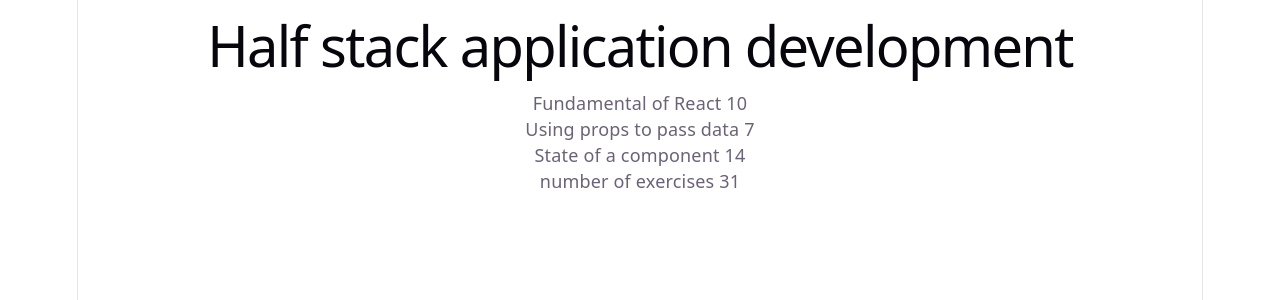
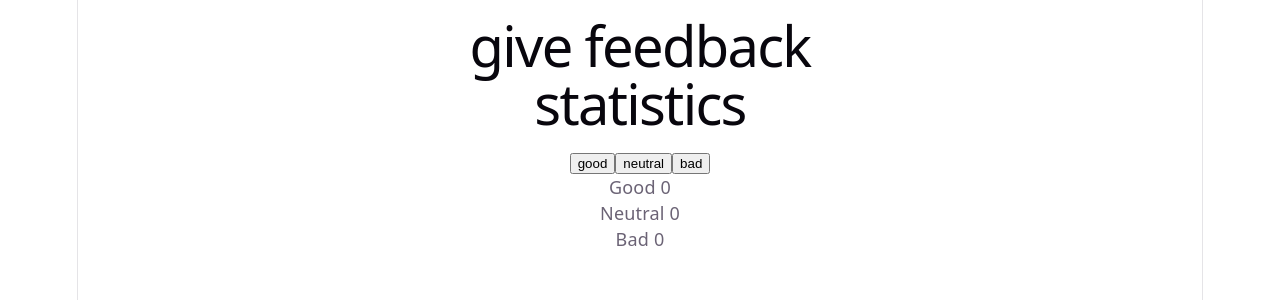
Before and after one commit to G1thub001/Helsinki-fullstack-open, a React (Vite) app in the folder Helsinki-fullstack-open/part1/: page / in a window 1280 px wide. Shown: the top 300 px of the page. Built offline with nearby package versions, Linux system fonts and the light colour scheme.

Commit message:
Complete Unicafe feedback application

```diff
--- a/Helsinki-fullstack-open/part1/src/App.tsx
+++ b/Helsinki-fullstack-open/part1/src/App.tsx
@@ -1,86 +1,108 @@
-type HeaderProps = {
-  course: string
+import { useState } from "react"
+
+type HeadingProps = {
+  heading: string
 }
-function Header({course}: HeaderProps) {
-  return  <h1>{course}</h1>
+function Heading({heading}: HeadingProps) {
+
+  return <h1>{heading}</h1>
+
 }
 
-type PartProps = {
-  name: string
-  exercises: number
+type ButtonProps = {
+ text: string
+ onClick: () => void
 }
-function Part({name, exercises}: PartProps) {
+function Button({text, onClick}: ButtonProps) {
   return (
-    <div>
-      <p>
-        {name} {exercises}
-      </p>
-    </div>
+    <button onClick={onClick}>
+      {text}
+    </button>
   )
 }
 
-type ContentProps = {
-  parts: PartProps[]
+type FeedbackProps = {
+  onGood: () => void
+  onNeutral: () => void
+  onBad: () => void
+
 }
-function Content({parts}: ContentProps) {
+function Feedback({onGood, onNeutral, onBad}: FeedbackProps) {
+
   return (
-    <div>
-      <Part name={parts[0].name} exercises={parts[0].exercises} />
-      <Part name={parts[1].name} exercises={parts[1].exercises} />
-      <Part name={parts[2].name} exercises={parts[2].exercises} />
-    </div>
+
+    <>
+      <Button
+      text="good"
+      onClick={onGood}
+      />
+      <Button
+      text="neutral"
+      onClick={onNeutral}
+       />
+      <Button
+       text="bad"
+       onClick={onBad}
+        />
+    </>
   )
+
+
 }
 
-type TotalProps = {
-    exercises1: number
-    exercises2: number
-    exercises3: number
+type StatisticsProps = {
+  good: number
+  neutral: number
+  bad: number
 }
+function Statistics({ good, neutral, bad }: StatisticsProps) {
 
-function Total({exercises1, exercises2, exercises3}: TotalProps) {
   return (
-    <p>
-      number of exercises {exercises1 +exercises2 + exercises3}
-    </p>
+    <>
+      <p>Good {good}</p>
+      <p>Neutral {neutral}</p>
+      <p>Bad {bad}</p>
+    </>
   )
+
 }
 
 function App() {
+const [good, setGood] = useState(0)
+const [neutral, setNeutral] = useState(0)
+const [bad, setBad] = useState(0)
 
-  const course= {
-    name: "Half stack application development",
-
-   parts: [
-    {
-      name: "Fundamental of React",
-      exercises: 10
-    },
-    {
-      name: "Using props to pass data",
-      exercises: 7
-    },
-    {
-      name: "State of a component",
-      exercises: 14
-    }
-   ]
-  }
-  return (
-    <div>
-      <Header course={course.name} />
-      <Content
-       parts= {course.parts}
-       />
-      <Total
-        exercises1={course.parts[0].exercises}
-        exercises2={course.parts[1].exercises}
-        exercises3={course.parts[2].exercises}
-      />
-    </div>
-  )
+const handleGood = () => {
+   setGood(good + 1)
+}
+const handleNeutral = () => {
+  setNeutral(neutral + 1)
+}
+const handleBad = () => {
+  setBad(bad + 1)
 }
 
+return (
+  <div>
+    <Heading
+    heading= "give feedback"
+    />
+    <Heading
+    heading= "statistics"
+    />
 
 
+    <Feedback
+      onGood={handleGood}
+      onNeutral={handleNeutral}
+      onBad={handleBad}
+    />
+    <Statistics
+     good={good}
+     neutral={neutral}
+     bad={bad}
+    />
+  </div>
+)
+}
 export default App
```
